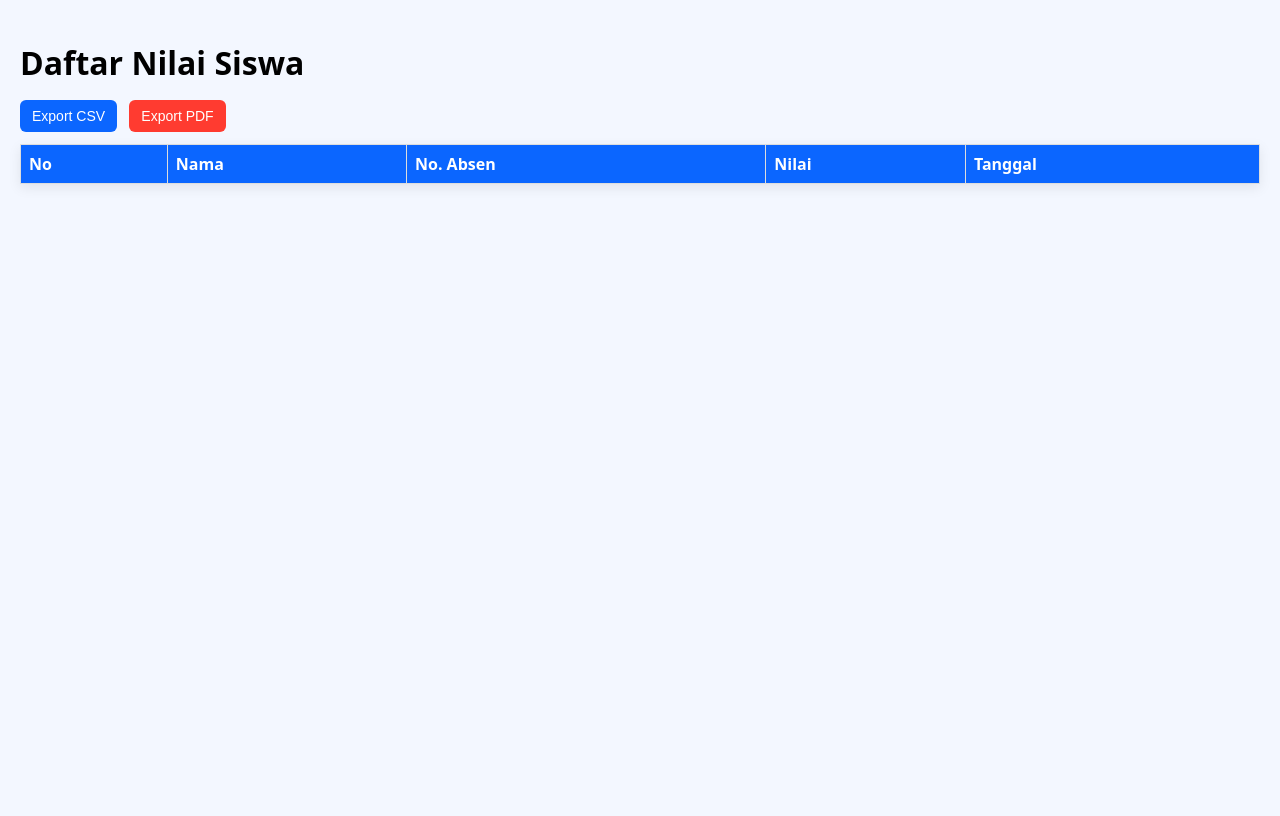
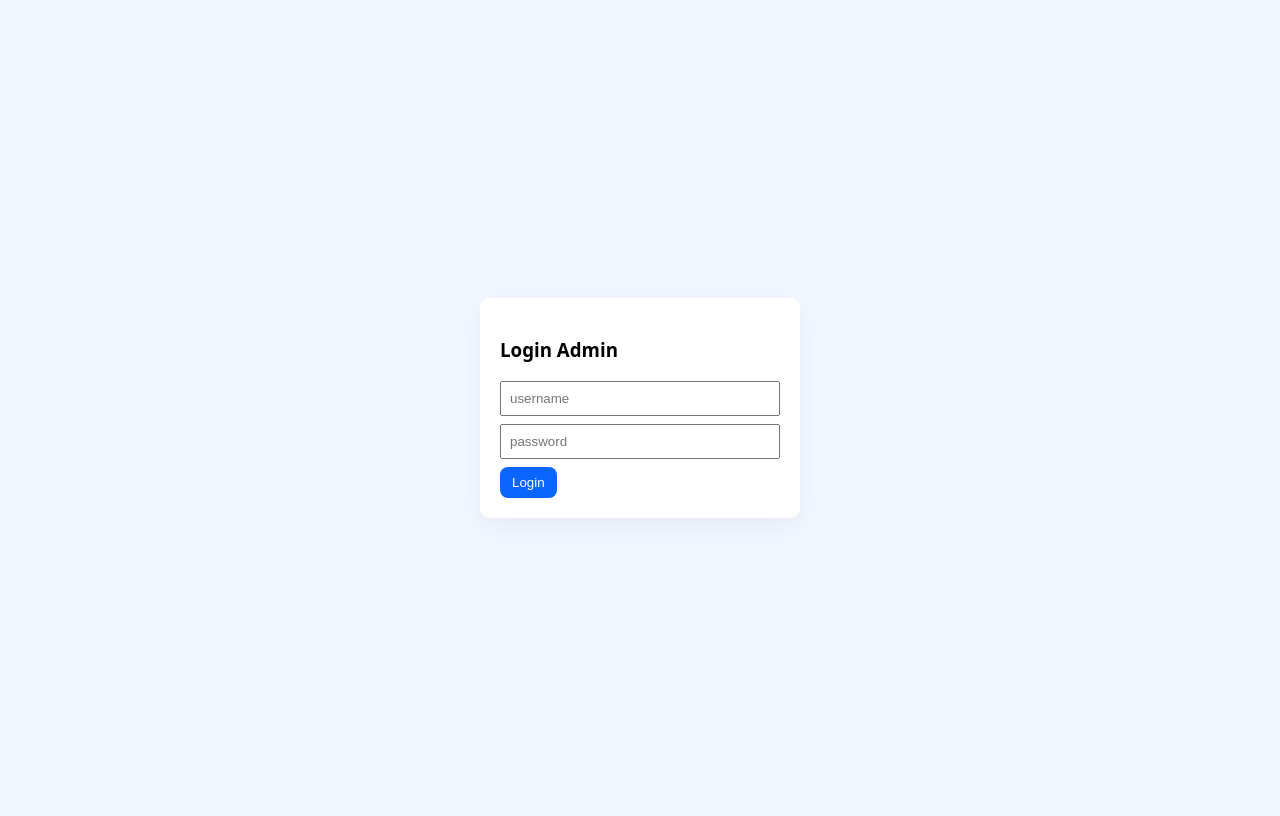
Before and after one commit to haritqq/simulasi_tka, a PHP site: page /admin.php in a window 1280 px wide. Before the commit the page ends 186 px from the top, so only its background shows below. Run offline with PHP 8.4, Linux system fonts and the light colour scheme; data that the repository does not hold is empty; some libraries are stand-ins or nearby versions.

Commit message:
kembali ke semula

```diff
--- a/admin.php
+++ b/admin.php
@@ -1,8 +1,58 @@
-<!-- FILE: admin.php -->
 <?php
+// admin.php
+session_start();
 require 'db.php';
+
+// simple admin credentials - ganti dengan yang lebih aman di produksi
+$ADMIN_USER = 'admin';
+$ADMIN_PASS = 'admin123';
+
+// proses login
+if(isset($_POST['login_user'])){
+  if($_POST['login_user'] === $ADMIN_USER && $_POST['login_pass'] === $ADMIN_PASS){
+    $_SESSION['admin_logged'] = true;
+  } else {
+    $err = 'Credensial salah.';
+  }
+}
+
+if(isset($_GET['logout'])){ session_destroy(); header('Location: admin.php'); exit; }
+
+if(!isset($_SESSION['admin_logged'])){
+  // tampilkan form login
+  ?>
+  <!doctype html>
+  <html lang="id">
+  <head>
+    <meta charset="utf-8">
+    <meta name="viewport" content="width=device-width,initial-scale=1">
+    <title>Admin - Login</title>
+    <style>
+      body{font-family:system-ui,Segoe UI,Roboto,Arial;display:flex;align-items:center;justify-content:center;height:100vh;background:#f3f7ff}
+      .card{background:white;padding:20px;border-radius:10px;box-shadow:0 8px 30px rgba(20,20,60,0.06)}
+      input{display:block;margin:8px 0;padding:8px;width:260px}
+      button{padding:8px 12px;border-radius:8px;border:none;background:#0b66ff;color:#fff;cursor:pointer}
+    </style>
+  </head>
+  <body>
+    <div class="card">
+      <h3>Login Admin</h3>
+      <?php if(!empty($err)) echo '<div style="color:red">'.htmlspecialchars($err).'</div>'; ?>
+      <form method="post">
+        <input name="login_user" placeholder="username" required>
+        <input name="login_pass" placeholder="password" type="password" required>
+        <button type="submit">Login</button>
+      </form>
+    </div>
+  </body>
+  </html>
+  <?php
+  exit;
+}
+
+// jika sudah login, ambil data
 $stmt = $pdo->query('SELECT * FROM siswa_scores ORDER BY submitted_at DESC');
-$scores = $stmt->fetchAll();
+$rows = $stmt->fetchAll();
 ?>
 <!doctype html>
 <html lang="id">
@@ -10,82 +60,58 @@ $scores = $stmt->fetchAll();
   <meta charset="utf-8">
   <meta name="viewport" content="width=device-width,initial-scale=1">
   <title>Admin - Daftar Nilai</title>
+  <link rel="stylesheet" href="style.css">
   <style>
-    body{font-family:system-ui,Segoe UI,Roboto,Arial;background:#f3f7ff;margin:0;padding:20px}
-    h1{margin-bottom:16px}
-    table{border-collapse:collapse;width:100%;background:white;box-shadow:0 4px 12px rgba(0,0,0,0.08)}
-    th,td{border:1px solid #ddd;padding:8px;text-align:left}
-    th{background:#0b66ff;color:white}
-    .btn{padding:8px 12px;border-radius:6px;border:none;cursor:pointer;font-size:14px}
-    .btn.csv{background:#0b66ff;color:white;margin-right:8px}
-    .btn.pdf{background:#ff3b30;color:white}
+    .topbar{display:flex;justify-content:space-between;align-items:center;margin-bottom:12px}
+    .table{width:100%;border-collapse:collapse}
+    .table th,.table td{padding:8px;border-bottom:1px solid #eee;text-align:left}
+    .small{font-size:12px;color:#666}
+    .btn{padding:8px 12px;border-radius:8px;border:none;cursor:pointer;margin-left:6px}
+    .btn.primary{background:#0b66ff;color:#fff}
+    .btn.secondary{background:#eef3ff;color:#0b66ff}
   </style>
 </head>
 <body>
-<td><?= htmlspecialchars($row['mata_pelajaran']) ?></td>
+  <div style="max-width:1100px;margin:20px auto">
+    <div class="card">
+      <div class="topbar">
+        <h2>Daftar Nilai Siswa</h2>
+        <div>
+          <a class="btn secondary" href="admin.php?logout=1">Logout</a>
+          <a class="btn primary" href="export_csv.php">Export CSV</a>
+          <a class="btn primary" href="export_pdf.php" target="_blank">Export PDF</a>
+        </div>
+      </div>
 
-  <h1>Daftar Nilai Siswa</h1>
-  <div style="margin-bottom:12px">
-    <button class="btn csv" onclick="exportCSV()">Export CSV</button>
-    <button class="btn pdf" onclick="exportPDF()">Export PDF</button>
-  </div>
-  <table>
+      <div style="overflow:auto">
+        <table class="table">
           <thead>
-      <tr>
-        <th>No</th>
-        <th>Nama</th>
-        <th>No. Absen</th>
-        <th>Nilai</th>
-        <th>Tanggal</th>
-      </tr>
+            <tr><th>No</th><th>Nama</th><th>No. Absen</th><th>Nilai</th><th>Waktu Kirim</th><th>Jawaban (preview)</th></tr>
           </thead>
           <tbody>
-      <?php foreach($scores as $i=>$row): ?>
+            <?php foreach($rows as $i => $r): ?>
               <tr>
-          <td><?= $i+1 ?></td>
-          <td><?= htmlspecialchars($row['nama']) ?></td>
-          <td><?= htmlspecialchars($row['no_absen']) ?></td>
-          <td><?= $row['score'] ?></td>
-          <td><?= $row['submitted_at'] ?></td>
-          <td><?= htmlspecialchars($row['mata_pelajaran']) ?></td>
+                <td><?php echo $i+1; ?></td>
+                <td><?php echo htmlspecialchars($r['nama']); ?></td>
+                <td><?php echo htmlspecialchars($r['no_absen']); ?></td>
+                <td><?php echo htmlspecialchars($r['score']); ?></td>
+                <td class="small"><?php echo htmlspecialchars($r['submitted_at']); ?></td>
+                <td class="small"><button onclick='showDetail(<?php echo json_encode($r['jawaban']); ?>)'>Lihat</button></td>
               </tr>
             <?php endforeach; ?>
           </tbody>
         </table>
+      </div>
+    </div>
+  </div>
 
-  <script src="https://cdnjs.cloudflare.com/ajax/libs/jspdf/2.5.1/jspdf.umd.min.js"></script>
   <script>
-    function exportCSV(){
-      let csv = 'No,Nama,No Absen,Nilai,Tanggal\\n';
-      const rows = document.querySelectorAll('table tbody tr');
-      rows.forEach((tr,i)=>{
-        const cols = tr.querySelectorAll('td');
-        const line = Array.from(cols).map(td=> '"'+td.innerText+'"').join(',');
-        csv += (i+1)+','+line+'\\n';
-      });
-      const blob = new Blob([csv],{type:'text/csv'});
-      const url = URL.createObjectURL(blob);
-      const a=document.createElement('a');
-      a.href=url;a.download='daftar_nilai.csv';a.click();
-      URL.revokeObjectURL(url);
-    }
-
-    function exportPDF(){
-      const { jsPDF } = window.jspdf;
-      const doc = new jsPDF('p','pt','a4');
-      doc.setFontSize(14);
-      doc.text('Daftar Nilai Siswa - Simulasi TKA',40,40);
-      let y=70;
-      const rows = document.querySelectorAll('table tbody tr');
-      rows.forEach((tr,i)=>{
-        const cols = tr.querySelectorAll('td');
-        let text = `${i+1}. ${cols[1].innerText} (Absen ${cols[2].innerText}) - Nilai: ${cols[3].innerText} - ${cols[4].innerText}`;
-        const lines = doc.splitTextToSize(text,500);
-        doc.text(lines,40,y);
-        y+=lines.length*16;
-        if(y>750){doc.addPage();y=40;}
-      });
-      doc.save('daftar_nilai.pdf');
+    function showDetail(j){
+      let parsed = j;
+      try{ parsed = JSON.parse(j); }catch(e){ /* already json string */ }
+      let html = '<ol>' + (parsed.map(p=>'<li>'+ (p.soal || '') + '<br><b>Jawaban:</b> '+ (p.pilihan||'-') +'</li>').join('')) + '</ol>';
+      const w = window.open('','_blank','width=600,height=600');
+      w.document.write('<html><head><title>Detail Jawaban</title></head><body>'+html+'</body></html>');
     }
   </script>
 </body>
--- a/db.php
+++ b/db.php
@@ -1,10 +1,9 @@
 <!-- FILE: db.php -->
 <?php
-// sesuaikan dengan konfigurasi Anda
-$DB_HOST = 'localhost';
-$DB_NAME = 'simulasi_tka';
-$DB_USER = 'root';
-$DB_PASS = '';
+$DB_HOST = 'localhost:3306';
+$DB_NAME = 'smabnasc_simulasi_tka';
+$DB_USER = 'smabnasc_admintka';
+$DB_PASS = 'admintkasman8';
 
 try {
     $pdo = new PDO("mysql:host=$DB_HOST;dbname=$DB_NAME;charset=utf8mb4", $DB_USER, $DB_PASS, [
```
Also changed, not shown: exam.php (+2 -19 lines), index.php (+0 -10 lines), questions.js (added, +63 -0 lines), save_score.php (+2 -5 lines). Lines whose indentation alone changed are shown as unchanged.
